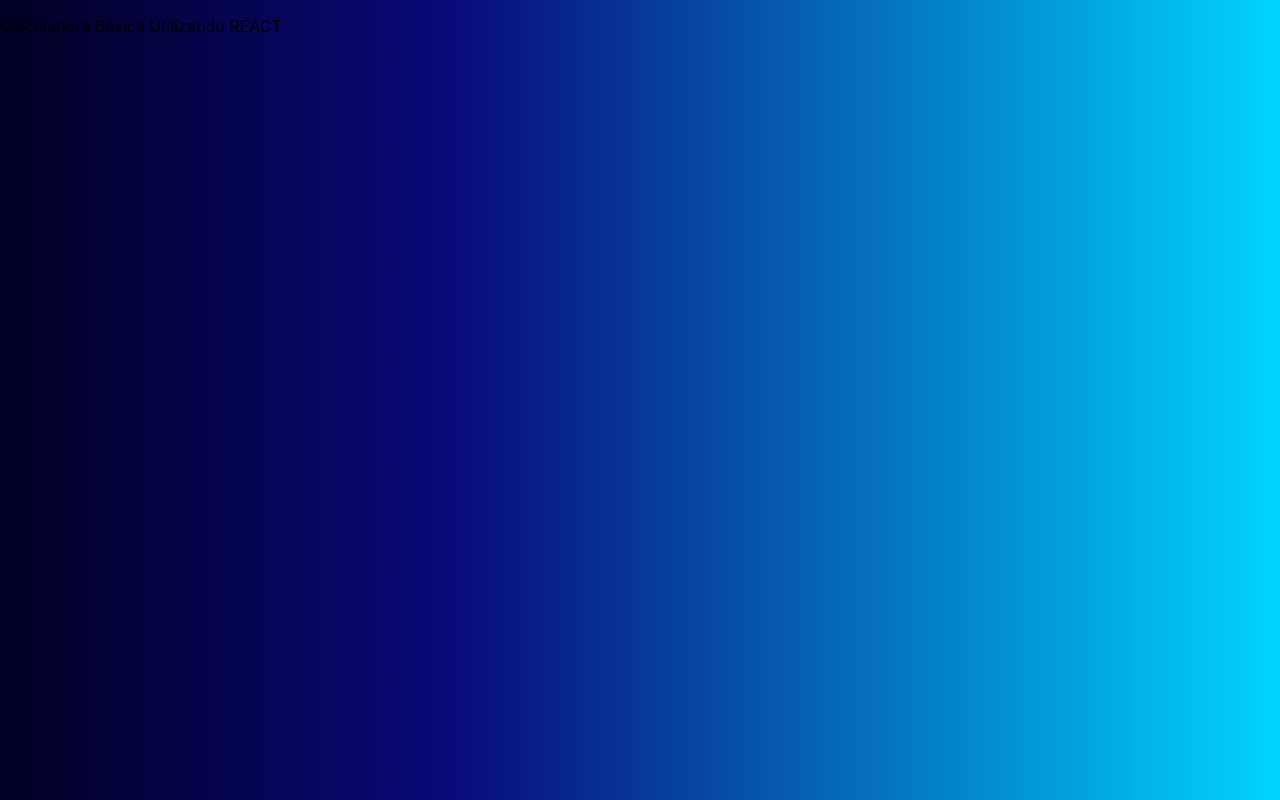
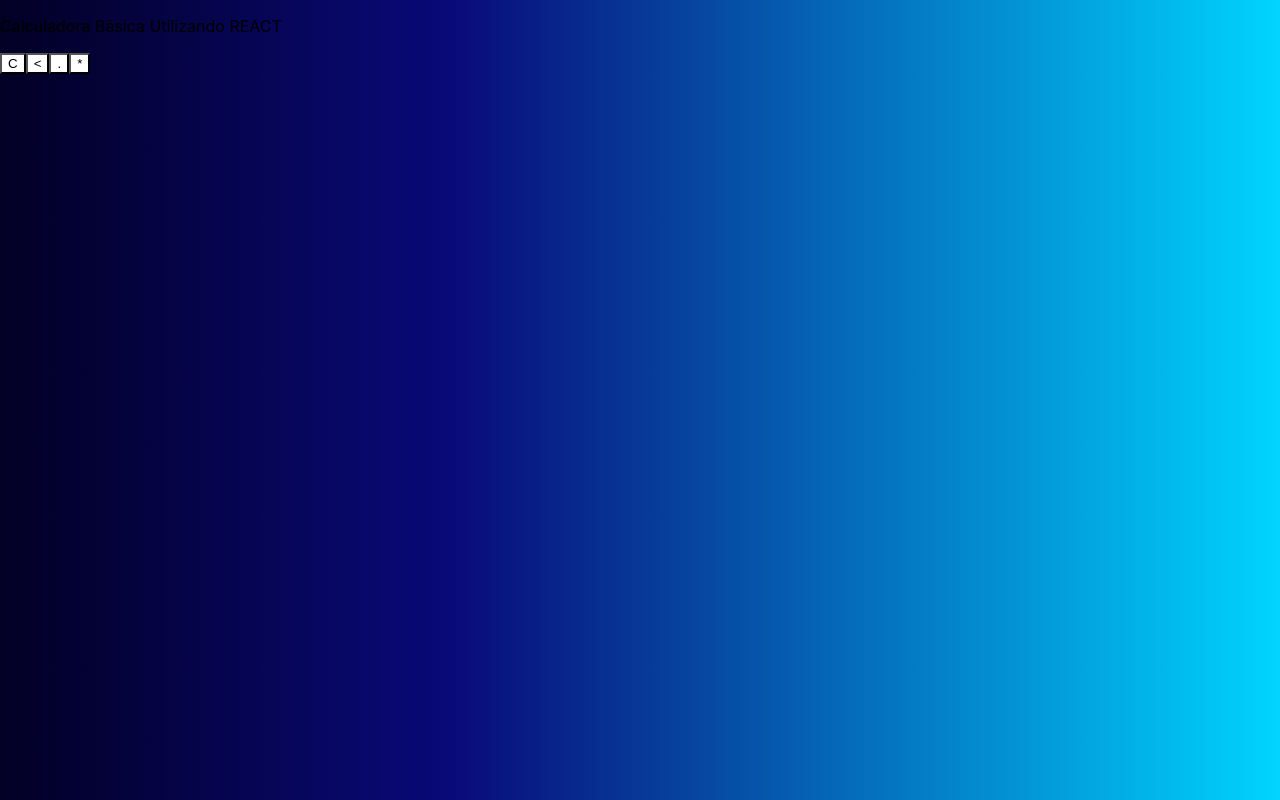
Before and after one commit to evilyn-cordeiro/basiccalculatorreact-web, a React (Create React App) app: page / in a window 1280 px wide. Built offline with nearby package versions, Linux system fonts and the light colour scheme.

Commit message:
todos os botoes

```diff
--- a/src/App.js
+++ b/src/App.js
@@ -7,16 +7,16 @@ export default function App() {
     <div>
  <p>Calculadora Básica Utilizando REACT</p>
 
-      {/*
-      <ButtonBlack
-      label='1'
+
+      <Button
+      label='C'
       />
       <Button
-      label='1'/>
+      label='<'/>
       <Button
-      label='1'/>
+      label='.'/>
       <Button
-      label='1'/>*/}
+      label='*'/>
     </div>
   );
 }
--- a/src/app-style.js
+++ b/src/app-style.js
@@ -1,8 +1,2 @@
 import styled from "styled-components";
 import { Button } from "./components";
-
-export const ButtonBlack = styled(Button)`
-  background-color:pink;
-  height:200px;
-  aling-itens:center;
-  `
--- a/src/components/Button/style.js
+++ b/src/components/Button/style.js
@@ -2,5 +2,5 @@ import styled from "styled-components";
 export const Container = styled.button`
 
 
-background-color:black;
+background-color:white;
 `;
```
